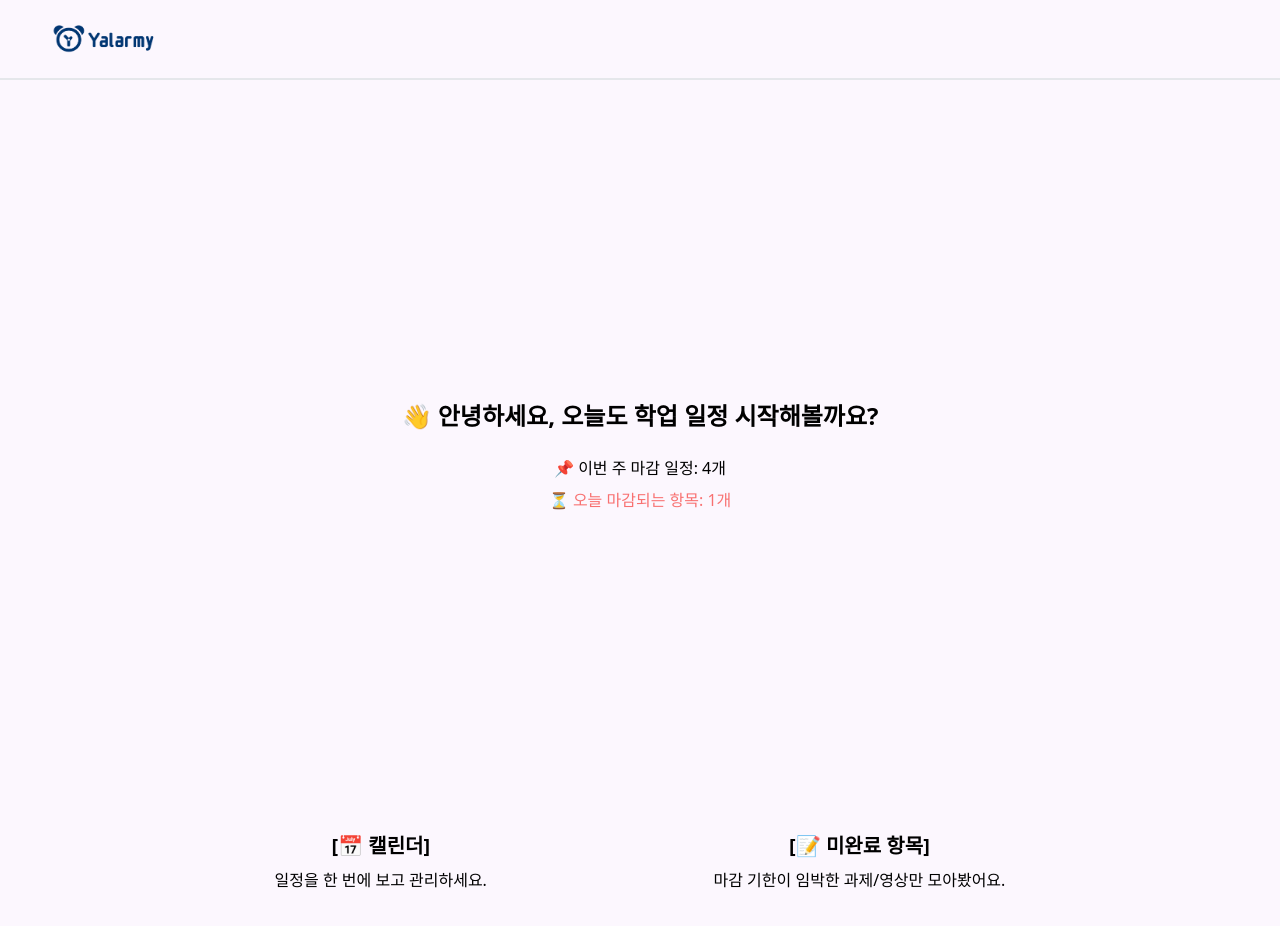
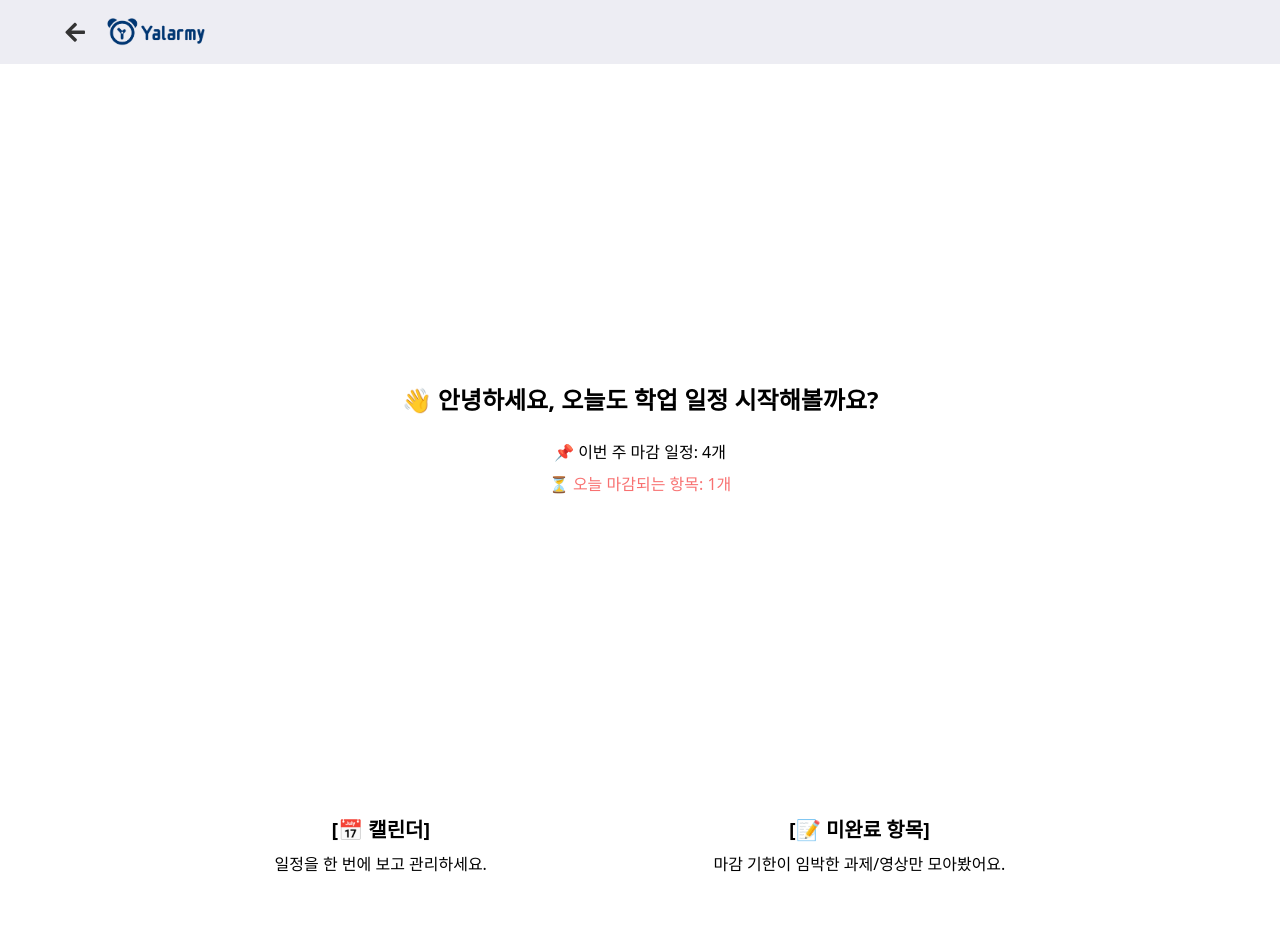
Before and after one commit to Sooobeo/Yalarmy, a React (Create React App) app in the folder yalarmy/: page / in a window 1280 px wide. Shown: the top 926 px of the page. Built offline with nearby package versions, Linux system fonts and the light colour scheme.

Commit message:
changed choose page

```diff
--- a/yalarmy/src/pages/ChoosePage.js
+++ b/yalarmy/src/pages/ChoosePage.js
@@ -2,7 +2,8 @@ import { Link } from "react-router-dom";
 import AOS from "aos";
 import "aos/dist/aos.css";
 import { useEffect } from "react";
-
+import Topbar from "../components/Topbar.js";
+import "./ChoosePage.css";
 
 
 function ChoosePage()
@@ -18,11 +19,9 @@ function ChoosePage()
 
     return (
         <div>
-            <div className = "w-[100%] h-[5em] py-[1em] px-[3em] bg-[#fcf7fe] flex flex-col gap-5 border-b-2 border-b-gray justify-center">
-                <img src="/Logo.png" alt="" className = "w-[7rem]" />
-            </div>
+            <Topbar />
 
-            <div className = "flex flex-col pt-[20em] pb-[9em] px-[3em] gap-[20rem] bg-[#fcf7fe] items-center">
+            <div className="flex flex-col pt-[20em] pb-[9em] px-[3em] gap-[20rem] bg-white items-center">
                 <div className = "flex flex-col gap-6">
                     <div data-aos="fade-up" className = "opacity-0 text-2xl font-semibold">
                         👋 안녕하세요, 오늘도 학업 일정 시작해볼까요?
```
Also changed, not shown: yalarmy/src/pages/ChoosePage.css (added).
